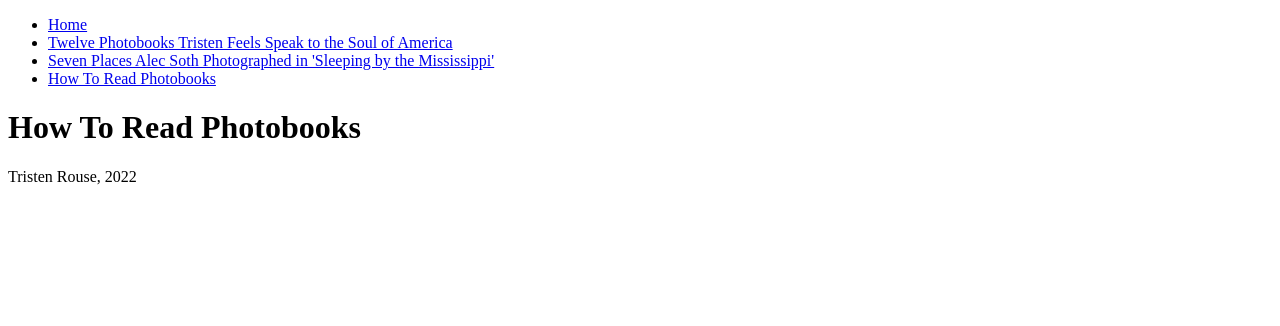
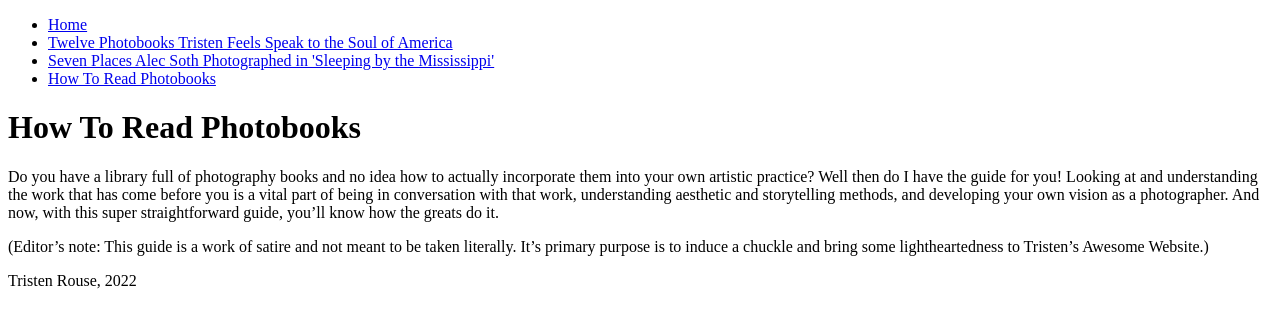
Before and after one commit to J4502-FS22/rouse-site, a plain HTML site: page zz_photogallery/howtoreadphotobooks.html in a window 1280 px wide. Drawn offline with Linux system fonts and the light colour scheme.

Commit message:
Update howtoreadphotobooks.html
Add introductory text

```diff
--- a/zz_photogallery/howtoreadphotobooks.html
+++ b/zz_photogallery/howtoreadphotobooks.html
@@ -16,6 +16,13 @@
 
     <main>
       <h1>How To Read Photobooks</h1>
+      <p>Do you have a library full of photography books and no idea how to actually incorporate
+them into your own artistic practice? Well then do I have the guide for you! Looking at and
+understanding the work that has come before you is a vital part of being in conversation with
+that work, understanding aesthetic and storytelling methods, and developing your own vision as
+a photographer. And now, with this super straightforward guide, you’ll know how the greats do it.</p>
+    <p>(Editor’s note: This guide is a work of satire and not meant to be taken literally. It’s primary
+purpose is to induce a chuckle and bring some lightheartedness to Tristen’s Awesome Website.)</p>
 
     </main>
     <footer>Tristen Rouse, 2022</footer>
```
